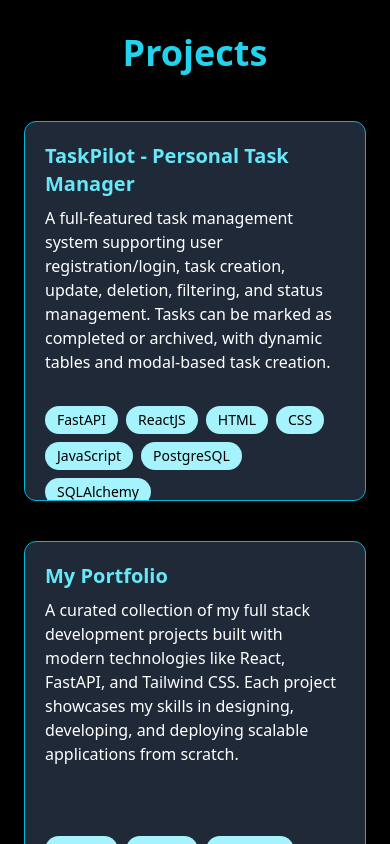
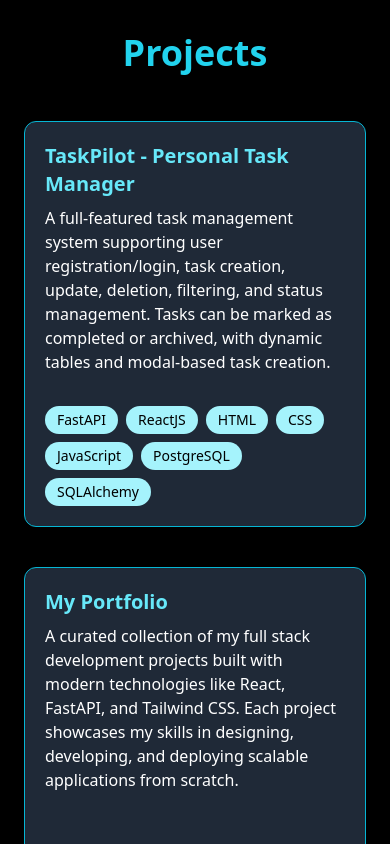
Before and after one commit to akshita2502/akshita_portfolio, a React (Create React App) app in the folder portfolio/: page / in a window 390 px wide. Shown: the part 5180-6024 px from the top of the page. Built offline with nearby package versions, Linux system fonts and the light colour scheme; no server answers.

Commit message:
Update ProjectCard height and adjust Projects layout for better responsiveness

```diff
--- a/portfolio/src/components/ProjectCard.jsx
+++ b/portfolio/src/components/ProjectCard.jsx
@@ -3,7 +3,7 @@ import { motion } from "framer-motion";
 export default function ProjectCard({ image, title, description, tech, demoLink, githubLink }) {
   return (
     <motion.div
-      className="bg-gray-800 rounded-lg shadow-lg border border-cyan-500 rounded-xl shadow-lg  w-full max-w-sm md:w-[380px] h-[380px] flex flex-col overflow-hidden"
+      className="bg-gray-800 rounded-lg shadow-lg border border-cyan-500 rounded-xl shadow-lg  w-full max-w-sm md:w-[380px] min-h-[380px] flex flex-col overflow-hidden"
       initial={{ opacity: 0, y: 60 }}
       whileInView={{ opacity: 1, y: 0 }}
       viewport={{ once: true }}
--- a/portfolio/src/components/Projects.jsx
+++ b/portfolio/src/components/Projects.jsx
@@ -61,7 +61,7 @@ export default function Projects() {
 
       <h2 className="text-4xl font-bold text-cyan-400 mb-12 z-10 relative">Projects</h2>
 
-      <div className="flex flex-col items-center gap-10 md:flex-row md:flex-wrap md:justify-center">
+      <div className="flex flex-col items-center gap-10 md:flex-row md:flex-wrap md:justify-center md:items-stretch">
         {projects.map((project, idx) => (
           <ProjectCard key={idx} {...project} />
         ))}
```
